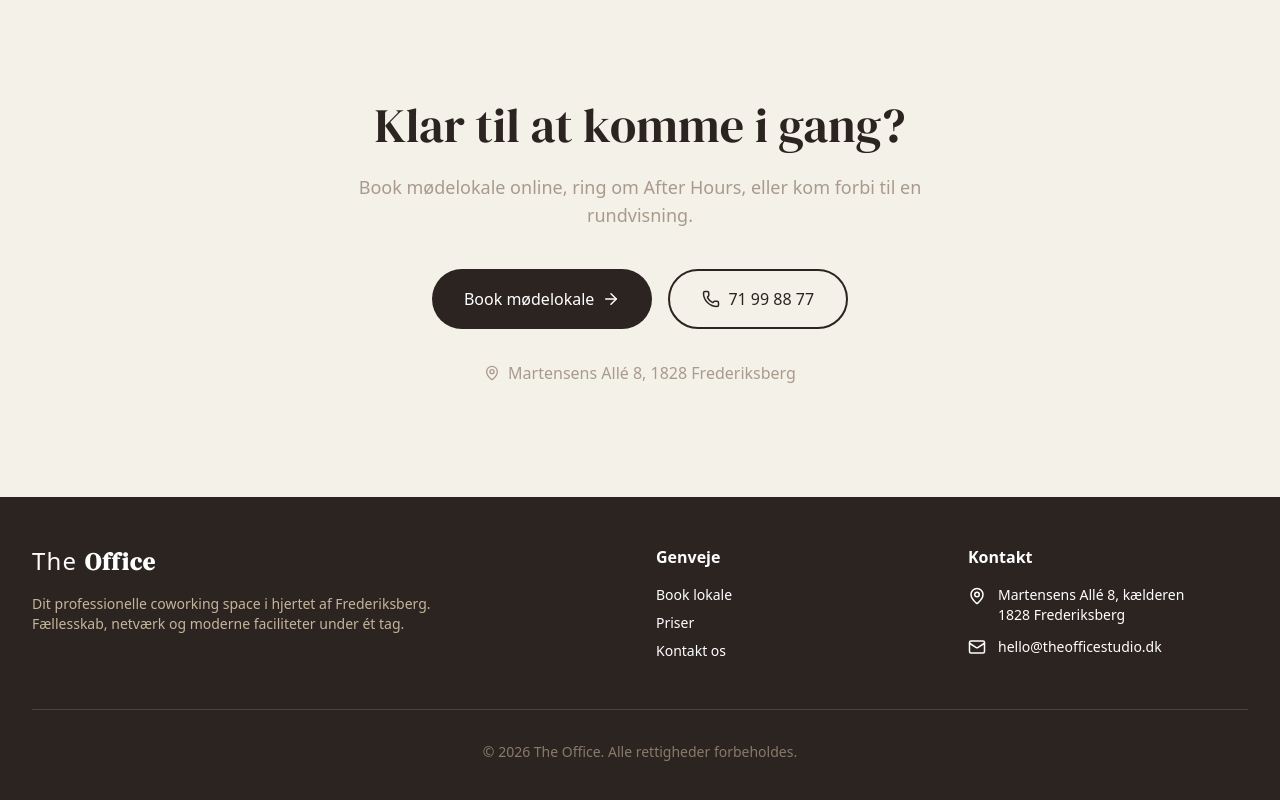
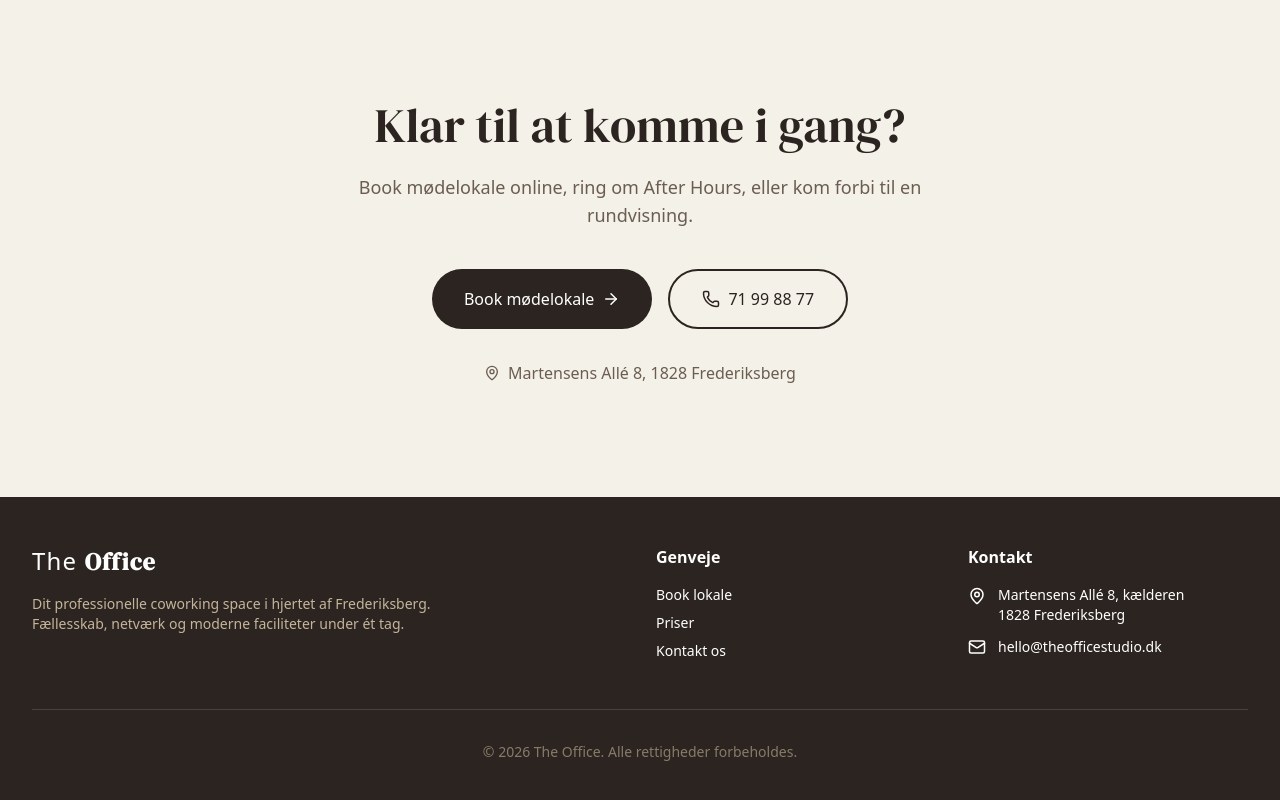
Before and after one commit to Theodor1104/the-office, a Next.js app: page / in a window 1280 px wide. Shown: the part 2827-3627 px from the top of the page. Built offline with nearby package versions, Linux system fonts and the light colour scheme; no server answers.

Commit message:
Darken warm-gray for better contrast on white

```diff
--- a/src/app/globals.css
+++ b/src/app/globals.css
@@ -8,7 +8,7 @@
   --accent: #8B7355;
   --accent-light: #C4B59A;
   --accent-hover: #7A6448;
-  --warm-gray: #A89B8C;
+  --warm-gray: #6B5D52;
   --surface: #F7F5F0;
   --white: #FFFFFF;
 }
```
